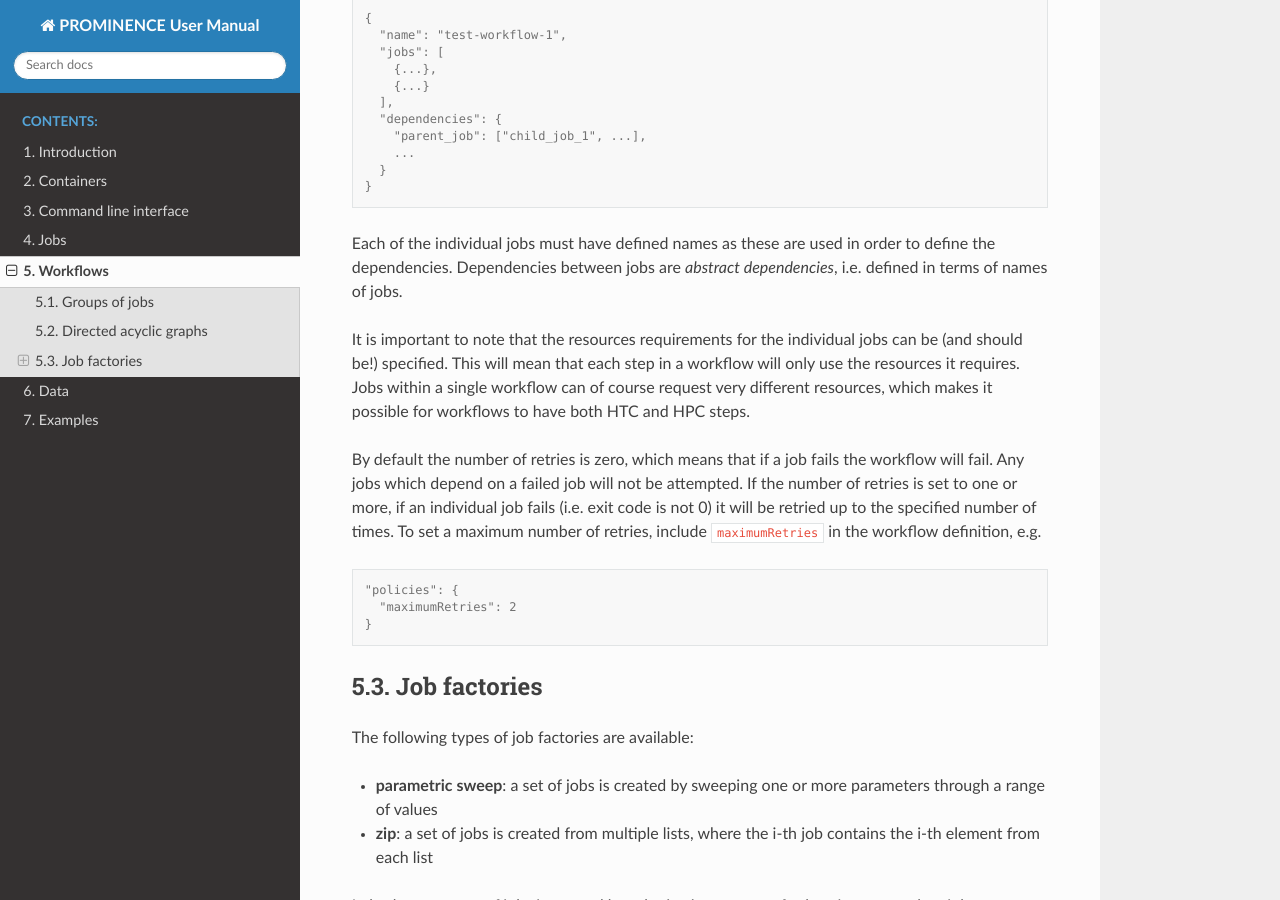
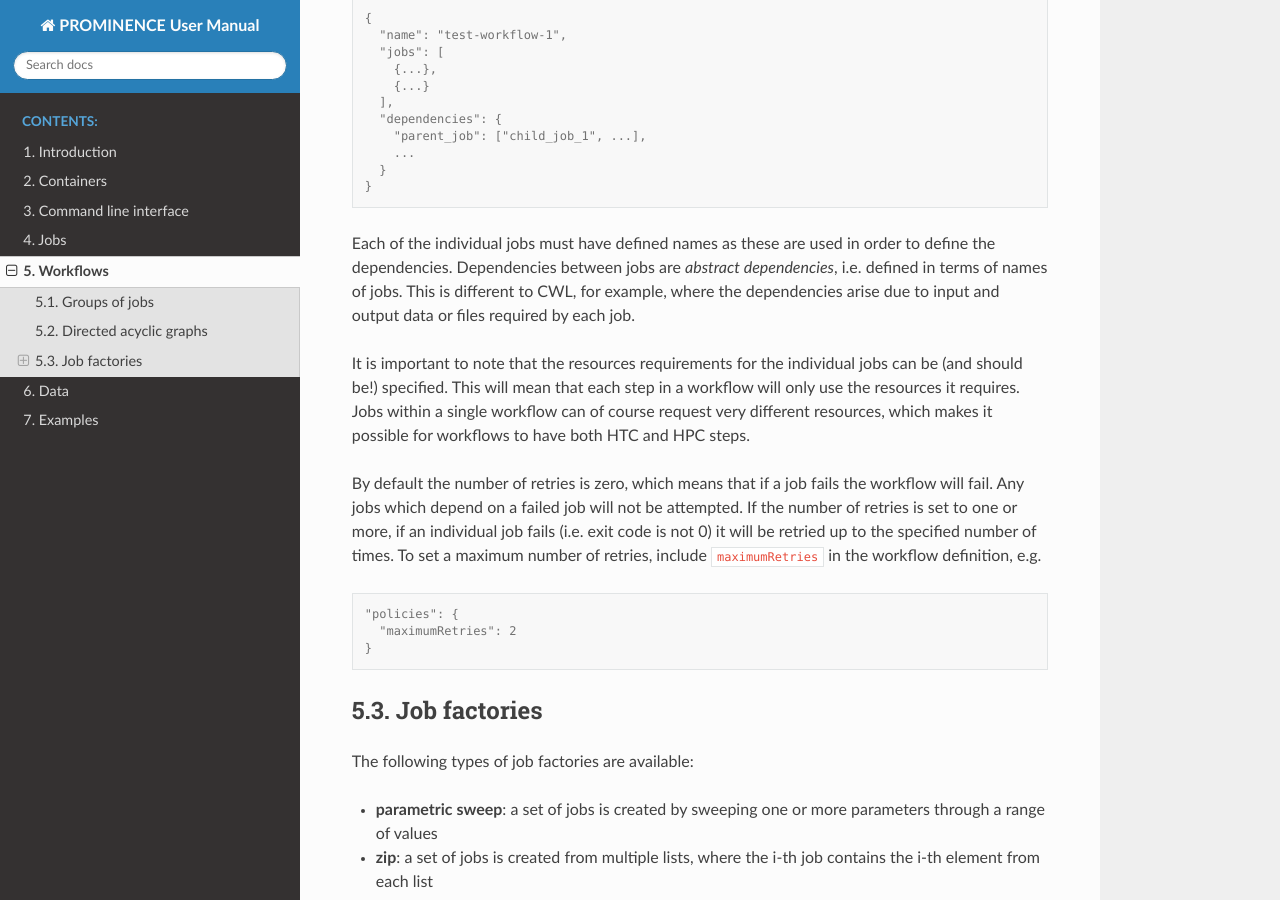
Before and after one commit to prominence-eosc/docs-eosc, a Sphinx documentation site: the page built from source/workflows.rst, in a window 1280 px wide and 900 px high, scrolled down 684 px. Built offline with Sphinx 7.4.7 and the Read the Docs theme 2.0.0, drawn with Linux system fonts in a browser that asks for light colours.

Commit message:
Mention CWL

```diff
--- a/source/workflows.rst
+++ b/source/workflows.rst
@@ -37,7 +37,7 @@ In order to submit a workflow the first step is to write a JSON description of t
      }
    }
 
-Each of the individual jobs must have defined names as these are used in order to define the dependencies. Dependencies between jobs are *abstract dependencies*, i.e. defined in terms of names of jobs.
+Each of the individual jobs must have defined names as these are used in order to define the dependencies. Dependencies between jobs are *abstract dependencies*, i.e. defined in terms of names of jobs. This is different to CWL, for example, where the dependencies arise due to input and output data or files required by each job.
 
 It is important to note that the resources requirements for the individual jobs can be (and should be!) specified. This will mean that each step in a workflow will only use the resources it requires. Jobs within a single workflow can of course request very different resources, which makes it possible for workflows to have both HTC and HPC steps.
 
```
